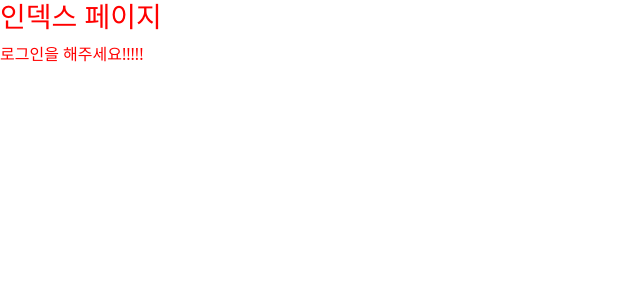
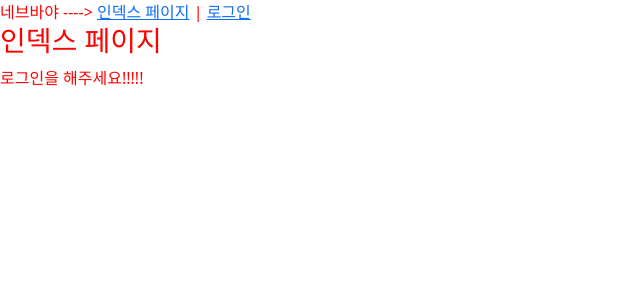
Before and after one commit to dduniverse/Plands, a Django app: page / in a window 1280 px wide. Shown: the top 300 px of the page, without its empty margins (0-640 px from the left). Run offline with Django 4.2, Linux system fonts and the light colour scheme; some libraries are stand-ins or nearby versions.

Commit message:
로그아웃 기능 구현

```diff
--- a/accounts/urls.py
+++ b/accounts/urls.py
@@ -6,4 +6,5 @@ app_name = 'accounts'
 
 urlpatterns = [
     path('login/', auth_views.LoginView.as_view(template_name='accounts/login.html'), name='login'),
+    path('logout/', auth_views.LogoutView.as_view(), name='logout'),
 ]
--- a/plands/settings.py
+++ b/plands/settings.py
@@ -122,5 +122,5 @@ STATICFILES_DIRS = [os.path.join(BASE_DIR, "plands", "static")]
 DEFAULT_AUTO_FIELD = "django.db.models.BigAutoField"
 
 
-# 로그인 성공 시 자동으로 이동할 URL
-LOGIN_REDIRECT_URL = '/'
+LOGIN_REDIRECT_URL = '/'        # 로그인 성공 시 자동으로 이동할 URL
+LOGOUT_REDIRECT_URL = '/'       # 로그아웃 성공 시 자동으로 이동할 URL
--- a/plands/templates/base.html
+++ b/plands/templates/base.html
@@ -17,6 +17,17 @@
   </head>
 
   <body>
+    <span>네브바야 ----> </span>
+    <a href="{% url 'index' %}">인덱스 페이지</a>
+    <span>|</span>
+
+    {% if user.is_authenticated %}
+        <a href="{% url 'accounts:logout' %}">{{ user.username }}님 로그아웃</a>
+        <span>|</span>
+    {% else %}
+        <a href="{% url 'accounts:login' %}">로그인</a>
+    {% endif %}
+
 
     {% block content %}{% endblock %}
   </body>
```
Also changed, not shown: db.sqlite3.
